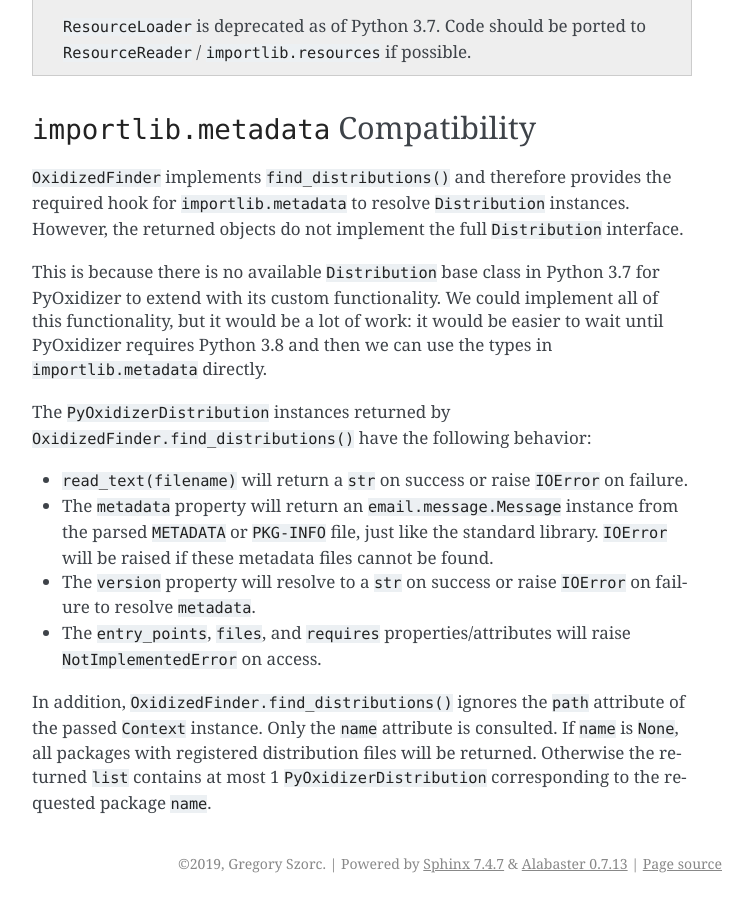
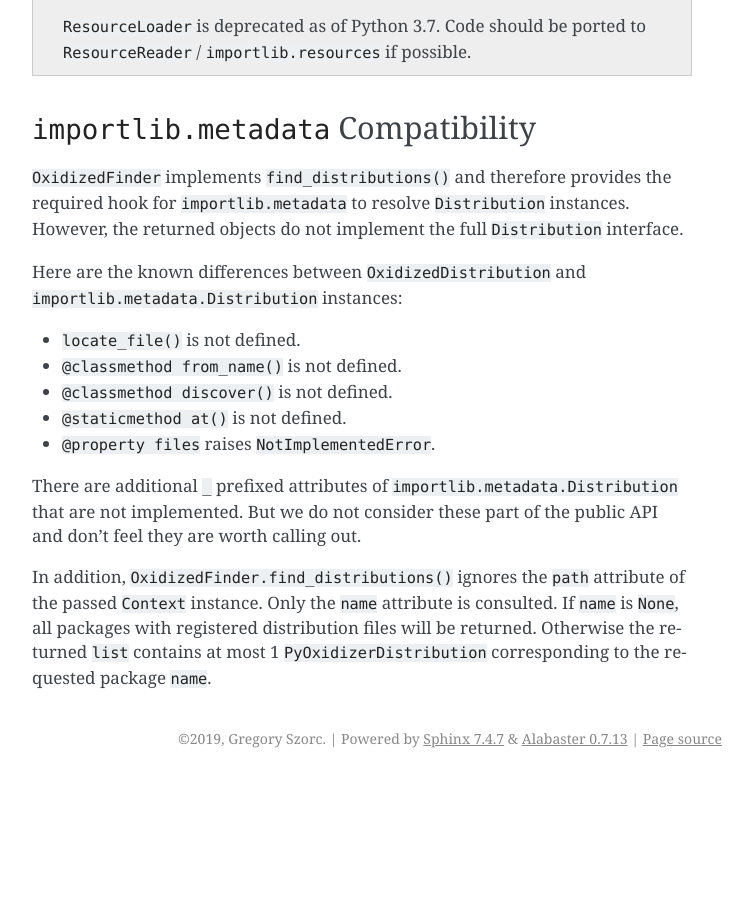
Before and after one commit to indygreg/PyOxidizer, a Sphinx documentation site: the page built from docs/oxidized_importer_behavior_and_compliance.rst, in a window 1280 px wide and 900 px high, scrolled down 2183 px. Shown: the whole window, without its empty margins (388-1141 px from the left). Built offline with Sphinx 7.4.7, drawn with Linux system fonts in a browser that asks for light colours; the version number is read from the project's files by our own code; after the commit the page ends 2961 px from its top, so only the background shows below that.

Commit message:
docs: update importlib.metadata compatibility
Recent work has made us a bit more compatible.

```diff
--- a/docs/oxidized_importer_behavior_and_compliance.rst
+++ b/docs/oxidized_importer_behavior_and_compliance.rst
@@ -108,24 +108,19 @@ the required hook for ``importlib.metadata`` to resolve ``Distribution``
 instances. However, the returned objects do not implement the full
 ``Distribution`` interface.
 
-This is because there is no available ``Distribution`` base class in Python
-3.7 for PyOxidizer to extend with its custom functionality. We could
-implement all of this functionality, but it would be a lot of work: it
-would be easier to wait until PyOxidizer requires Python 3.8 and then we
-can use the types in ``importlib.metadata`` directly.
+Here are the known differences between ``OxidizedDistribution`` and
+``importlib.metadata.Distribution`` instances:
 
-The ``PyOxidizerDistribution`` instances returned by
-``OxidizedFinder.find_distributions()`` have the following behavior:
+* ``locate_file()`` is not defined.
+* ``@classmethod from_name()`` is not defined.
+* ``@classmethod discover()`` is not defined.
+* ``@staticmethod at()`` is not defined.
+* ``@property files`` raises ``NotImplementedError``.
 
-* ``read_text(filename)`` will return a ``str`` on success or raise
-  ``IOError`` on failure.
-* The ``metadata`` property will return an ``email.message.Message`` instance
-  from the parsed ``METADATA`` or ``PKG-INFO`` file, just like the standard
-  library. ``IOError`` will be raised if these metadata files cannot be found.
-* The ``version`` property will resolve to a ``str`` on success or raise
-  ``IOError`` on failure to resolve ``metadata``.
-* The ``entry_points``, ``files``, and ``requires`` properties/attributes
-  will raise ``NotImplementedError`` on access.
+There are additional ``_`` prefixed attributes of
+``importlib.metadata.Distribution`` that are not implemented. But we do not
+consider these part of the public API and don't feel they are worth calling
+out.
 
 In addition, ``OxidizedFinder.find_distributions()`` ignores the ``path``
 attribute of the passed ``Context`` instance. Only the ``name`` attribute
```
